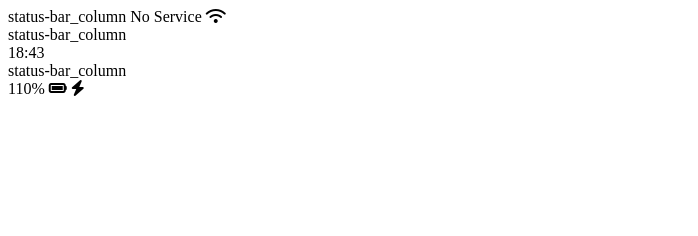
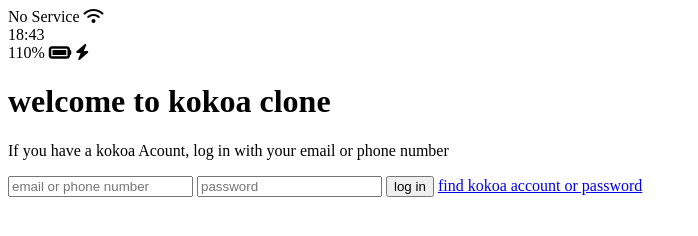
Before and after one commit to jiheeJeong991213/kokoa-clone-2020, a plain HTML site: page index.html in a window 1280 px wide. Shown: the whole page, without its empty margins (0-698 px from the left). Drawn offline with Linux system fonts and the light colour scheme.

Commit message:
status-bar

```diff
--- /dev/null
+++ b/css/styles.css
@@ -0,0 +1,29 @@
+@import url('https://fonts.googleapis.com/css2?family=Hi+Melody&display=swap');
+body{
+    font-family: 'Hi Melody', cursive;
+}
+
+.status-bar{
+    display: flex;
+    justify-content: center
+}
+.status-bar{
+    width: 33%;
+}
+
+.status-bar_column:first-child span{
+    margin-right: 5px;
+ }
+.status-bar__column:nth-child(2){
+    display: flex;
+    justify-content: center;
+}
+.status-bar__cloumn:last-child{
+    display: flex;
+    justify-content: flex-end;
+    align-items: center;
+}
+
+.status-bar__cloumn .fa-battery-full{
+    margin: 0px 5px;
+}
--- a/index.html
+++ b/index.html
@@ -4,22 +4,37 @@
     <meta charset="UTF-8">
     <meta http-equiv="X-UA-Compatible" content="IE=edge">
     <meta name="viewport" content="width=device-width, initial-scale=1.0">
-    <title>welcome to kokoa talk</title>
+    <title>welcome to kokoa clone</title>
 </head>
 <body>
     <div id="status-bar">
-    </div class="">status-bar_column</div>
+    </div class="status-bar_column">
     <span>No Service</span>
     <i class="fas fa-wifi"></i>
     </div>
-    <div class="">status-bar_column</div>
+    <div class="status-bar_column">
     <span>18:43</span>
     </div>
-    <div class="">status-bar_column</div>
+    <div class="status-bar_column">
     <span>110%</span>
-    <i class="fas fa-battery-full"></i>
+    <i class="fas fa-battery-full fa-lg"></i>
     <i class="fas fa-bolt"></i>
     </div>
+
+    <header class="welcome-header">
+        <h1 class="welcome-header__title">welcome to kokoa clone</h1>
+        <p class="weclome-header__text">
+        If you have a kokoa Acount, log in with your email or phone number
+        </p>
+    </header>
+
+    <form id="login-form">
+        <input type="text" placeholder="email or phone number"/>
+        <input type="password" placeholder="password"/>
+        <input type="submit" value="log in"/>
+        <a href="#"> find kokoa account or password</a>
+    </form>
+
     <script
     src="https://kit.fontawesome.com/a73bf2e1da.js"
     crossorigin="anonymous"
```
Also changed, not shown: index copy.html (+2 -1 lines).
